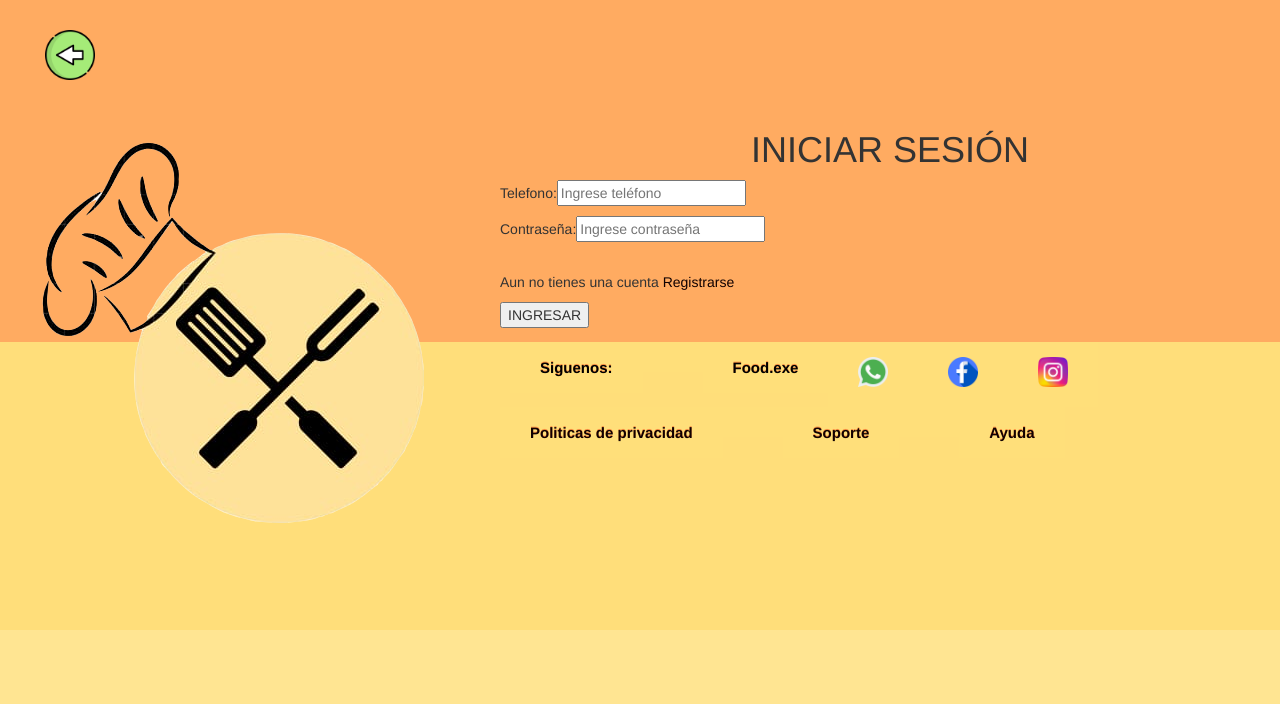
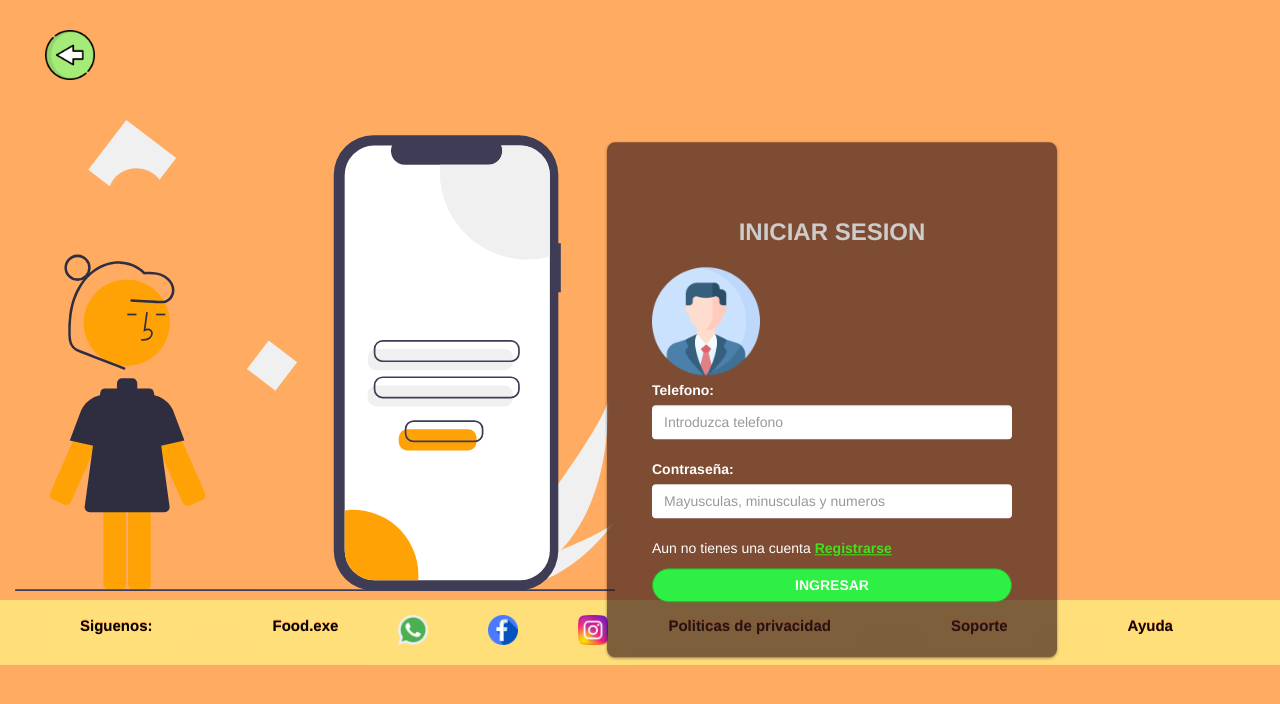
Before and after one commit to SistemasTecTlaxiaco/Proyecto_Food.exe, a PHP site: page /REPOSITORIO/inicio_cliente in a window 1280 px wide. Shown: the top 704 px of the page. Run offline with PHP 8.4, Linux system fonts and the light colour scheme.

Commit message:
Update inicio_cliente.php

```diff
--- a/establecimientos/views/inicio_cliente.php
+++ b/establecimientos/views/inicio_cliente.php
@@ -4,28 +4,37 @@
     <meta charset="UTF-8">
     <meta http-equiv="X-UA-Compatible" content="IE=edge">
     <meta name="viewport" content="width=device-width, initial-scale=1.0">
-    <link rel="stylesheet" href="public/css/login.css" type="text/css">
-    <link rel="stylesheet" href="public/css/cabecera.css" type="text/css">
-    <script type="text/javascript" src="./public/css/funciones.js"></script>
+    <meta http-equiv="Expires" content="0"> <meta http-equiv="Last-Modified" content="0">
+    <meta http-equiv="Cache-Control" content="no-cache, mustrevalidate">
+    <meta http-equiv="Pragma" content="no-cache">
+    <title>LOGIN CLIENTE</title>
+    <link rel="stylesheet" href="<?php echo constant('URL');?>public/CSS/estilos.css" type="text/css">
+
 
 </head>
-<body class="inicial" id="pawegrap">
+<body id="inicial" >
 <?php require 'views/header.php';?>
-<div id="content">
-    <img style="float:left;" src="./public/IMG/icono.png" alt="descripción" />
+<img  id="i" src="<?php echo constant('URL');?>public/IMG/login.svg" alt="descripción" />
 
-    <article class="cuadro-inicial">
     <!--Usa el formulario en validarCliente.php para comprobar existencia-->
-    <form action="validarCliente.php" method="post" id="cuadro" class="cuadro">
-    <h1>INICIAR SESIÓN</h1>
-    <p>Telefono:<input type="tel" placeholder="Ingrese teléfono" name="telefono"></p>
-    <p>Contraseña:<input type="password" placeholder="Ingrese contraseña" name="contraseña"></p>
-    <br><p>Aun no tienes una cuenta <a href="registro_cliente">Registrarse </a> </p>
-    <input type="submit" value="INGRESAR" onclick="registro_es()"></input>
+    <form action="<?php echo constant('URL');?>nuevo/sesion2" method="post" id="login" class="login">
+    <h3  id="titulo">INICIAR SESION</h3>
+    <img  id="imglogo" src="<?php echo constant('URL');?>public/IMG/perfil.png" alt="descripción" />
+    <div class="form-group">
+			<label>Telefono:</label>
+			<input type="tel" id="input" class="form-control" name="telefono" placeholder="Introduzca telefono">
+		</div> <br>
+    <div class="form-group">
+			<label >Contraseña:</label>
+			<input type="password"  id="input" class="form-control"placeholder="Mayusculas, minusculas y numeros" name="contra" id="contra">
+		</div>
+        <br><p>Aun no tienes una cuenta <a href="<?php echo constant('URL');?>registro_cliente" id="link">Registrarse </a> </p>
+
+        <p class="text-center">
+        <input type="submit" id="ingresar" class="btn btn-primary btn-block"  value="INGRESAR" onclick="registro_es()"></input>
+		</p>
+
 </form>
-    </article>
-</div>
         <?php require 'views/footer.php';?>
-
 </body>
 </html>
```
